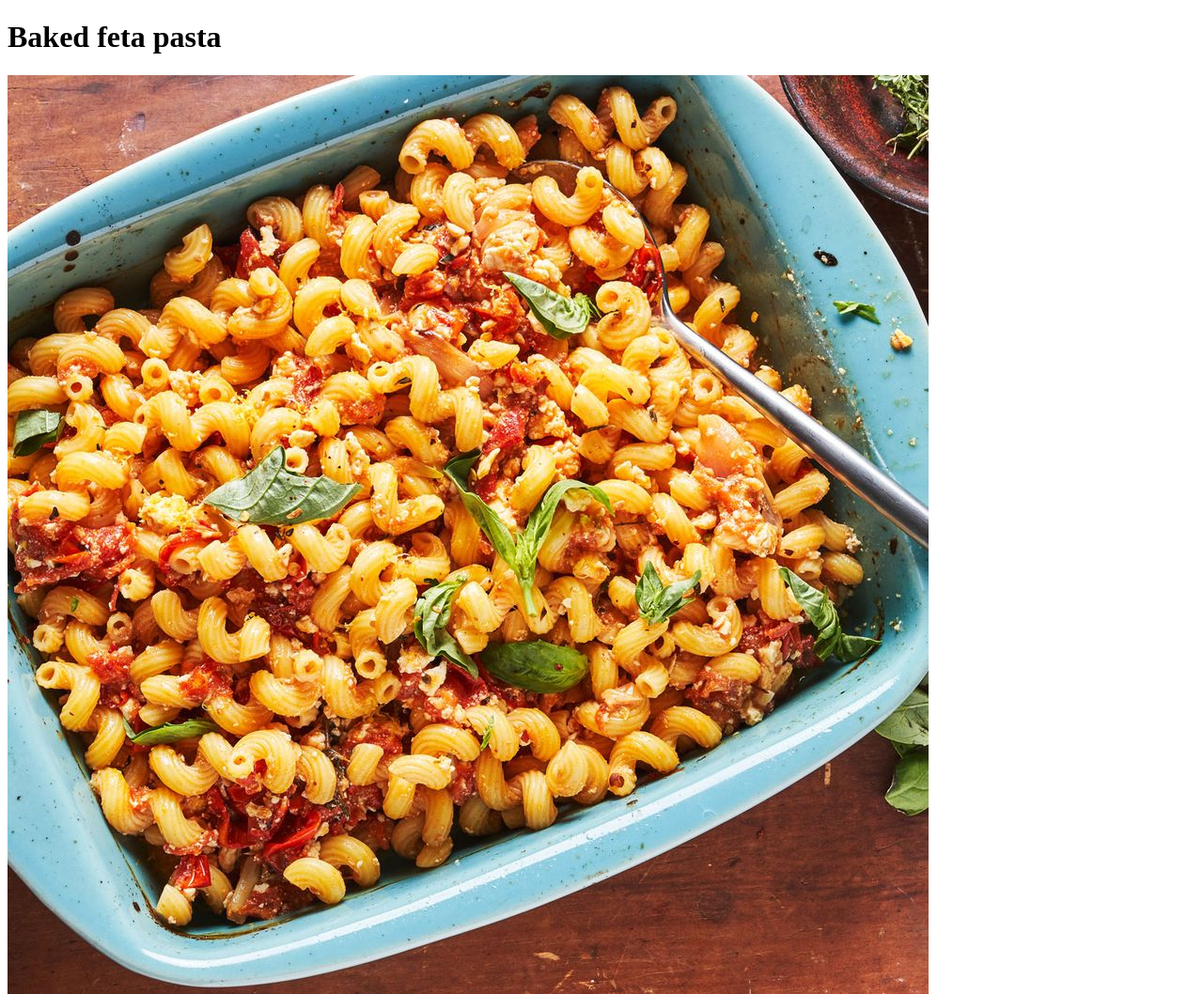
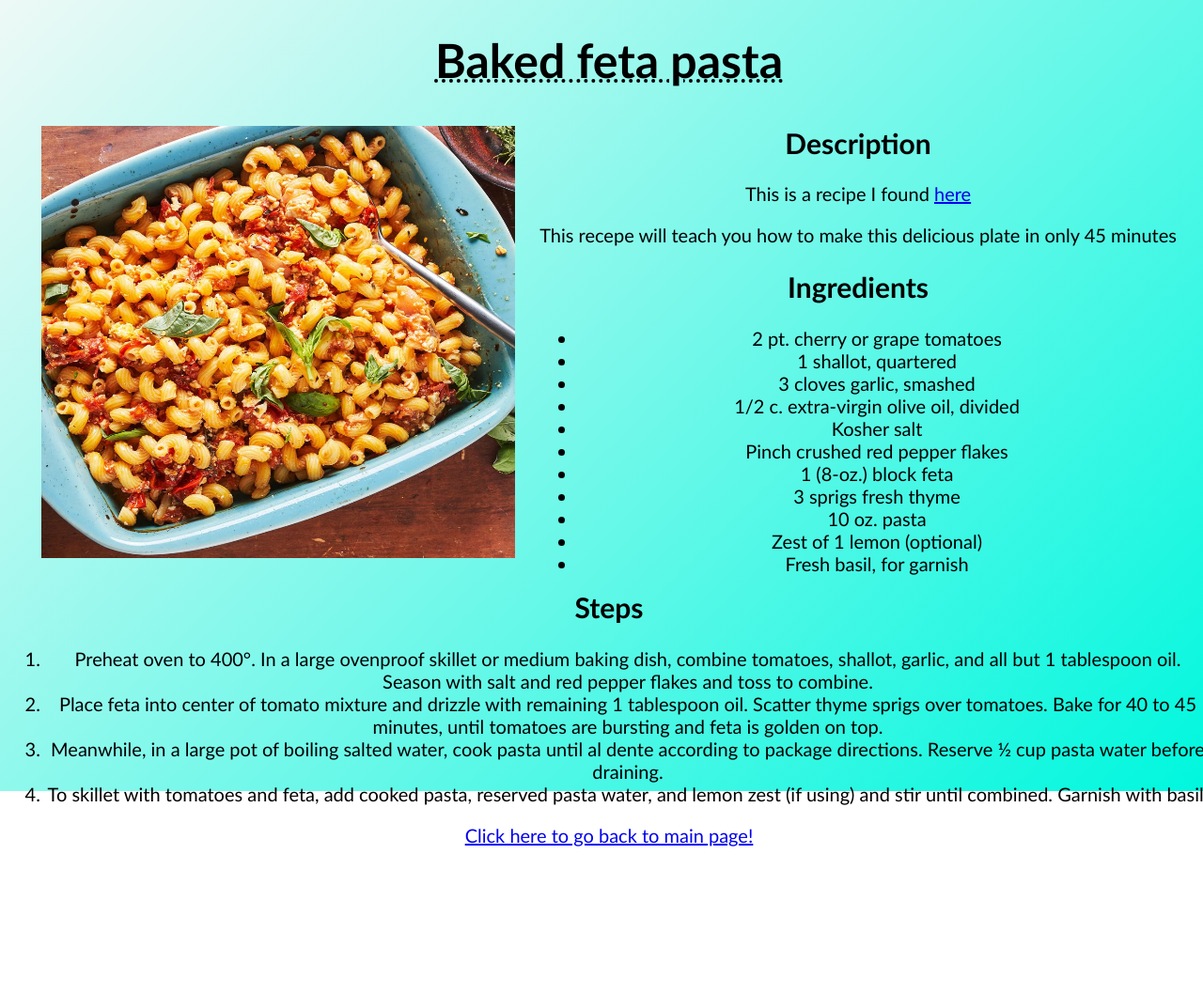
Before and after one commit to tirbogdan/odin-recipes, a plain HTML site: page recipes/baked-feta-pasta.html in a window 1280 px wide. Shown: the top 1058 px of the page at 94% size. After the commit the page ends 901 px from the top, so only its background shows below. Drawn offline with Linux system fonts and the light colour scheme.

Commit message:
Update baked feta pasta design

```diff
--- /dev/null
+++ b/css/pages.css
@@ -0,0 +1,58 @@
+* {
+    font-family: "Brush Script MT", 'Trebuchet MS', 'Lucida Sans Unicode', 'Lucida Grande', 'Lucida Sans', Arial, sans-serif;
+    text-align: center;
+    box-sizing: border-box;
+}
+
+html {
+    margin: auto;
+    background-image: linear-gradient(135deg, rgba(220, 243, 237, 0.497), rgb(0, 247, 222));
+    background-repeat: no-repeat;
+    min-height: 100%;
+}
+
+body {
+    height: 100vh;
+    width: 100vw;
+    font-size: 20px;
+    background-attachment: scroll;
+
+}
+
+.title {
+    font-size: 50px;
+    text-decoration: underline;
+    text-decoration-style: dotted;
+    text-decoration-thickness: 4px;
+    margin-bottom: 30px;
+
+}
+
+.card-container {
+    display: flex;
+    justify-content: space-evenly;
+    height: 60vh;
+    padding: 10px;
+}
+
+
+.img {
+    text-align: center;
+    justify-content: center;
+    padding: 0px;
+    border: 0px;
+    width: 40%;
+    height: auto;
+}
+
+.card-description {
+    text-align: center;
+    justify-content: center;
+
+    height: 100%;
+
+}
+
+.description-title {
+    margin-top: 0px;
+}
--- a/recipes/baked-feta-pasta.html
+++ b/recipes/baked-feta-pasta.html
@@ -1,44 +1,66 @@
 <!DOCTYPE html>
 <html lang="en">
   <head>
-    <meta charset="UTF-8">
+    <meta charset="UTF-8" />
     <title>Baked feta pasta</title>
+    <link rel="stylesheet" href="./../css/pages.css" />
   </head>
   <body>
-    <h1>Baked feta pasta</h1>
-    <img src="./../img/pasta.jpg" alt="A pasta casserole">
-    <h2>Description</h2>
-    <p>This is a recipe I found <a href="https://www.delish.com/cooking/recipe-ideas/a35421563/baked-feta-pasta-tiktok/" >here</a></p>
-    <p>This recepe will teach you how to make this delicious plate in only 45 minutes</p>
+    <h1 class="title">Baked feta pasta</h1>
+    <div class="card-container">
+      <img src="./../img/pasta.jpg" alt="A pasta casserole" class="img"/>
+      <div class="card-description">
+        <h2 class="description-title">Description</h2>
+        <p>
+          This is a recipe I found
+          <a
+            href="https://www.delish.com/cooking/recipe-ideas/a35421563/baked-feta-pasta-tiktok/"
+            >here</a
+          >
+        </p>
+        <p>
+          This recepe will teach you how to make this delicious plate in only 45
+          minutes
+        </p>
 
         <h2>Ingredients</h2>
         <ul>
           <li>2 pt. cherry or grape tomatoes</li>
           <li>1 shallot, quartered</li>
-        <li>3 cloves garlic, smashed </li>
+          <li>3 cloves garlic, smashed</li>
           <li>1/2 c. extra-virgin olive oil, divided</li>
           <li>Kosher salt</li>
           <li>Pinch crushed red pepper flakes</li>
           <li>1 (8-oz.) block feta</li>
-        <li>3 sprigs fresh thyme </li>
+          <li>3 sprigs fresh thyme</li>
           <li>10 oz. pasta</li>
           <li>Zest of 1 lemon (optional)</li>
           <li>Fresh basil, for garnish</li>
         </ul>
+      </div>
+    </div>
 
     <h2>Steps</h2>
     <ol>
       <li>
-            Preheat oven to 400°. In a large ovenproof skillet or medium baking dish, combine tomatoes, shallot, garlic, and all but 1 tablespoon oil. Season with salt and red pepper flakes and toss to combine.
+        Preheat oven to 400°. In a large ovenproof skillet or medium baking
+        dish, combine tomatoes, shallot, garlic, and all but 1 tablespoon oil.
+        Season with salt and red pepper flakes and toss to combine.
       </li>
       <li>
-            Place feta into center of tomato mixture and drizzle with remaining 1 tablespoon oil. Scatter thyme sprigs over tomatoes. Bake for 40 to 45 minutes, until tomatoes are bursting and feta is golden on top.
+        Place feta into center of tomato mixture and drizzle with remaining 1
+        tablespoon oil. Scatter thyme sprigs over tomatoes. Bake for 40 to 45
+        minutes, until tomatoes are bursting and feta is golden on top.
       </li>
       <li>
-            Meanwhile, in a large pot of boiling salted water, cook pasta until al dente according to package directions. Reserve ½ cup pasta water before draining.
+        Meanwhile, in a large pot of boiling salted water, cook pasta until al
+        dente according to package directions. Reserve ½ cup pasta water before
+        draining.
       </li>
       <li>
-            To skillet with tomatoes and feta, add cooked pasta, reserved pasta water, and lemon zest (if using) and stir until combined. Garnish with basil.
+        To skillet with tomatoes and feta, add cooked pasta, reserved pasta
+        water, and lemon zest (if using) and stir until combined. Garnish with
+        basil.
       </li>
     </ol>
     <a href="./../index.html">Click here to go back to main page!</a>
```
Lines whose indentation alone changed are shown as unchanged.
